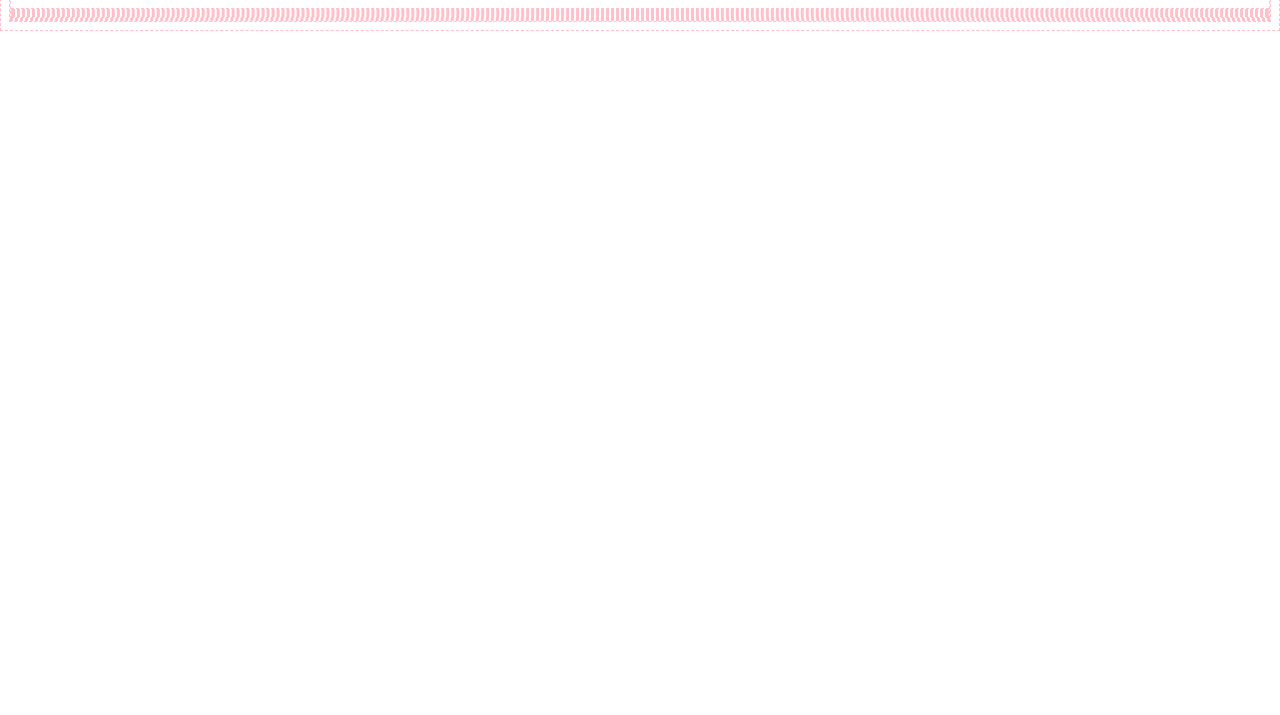
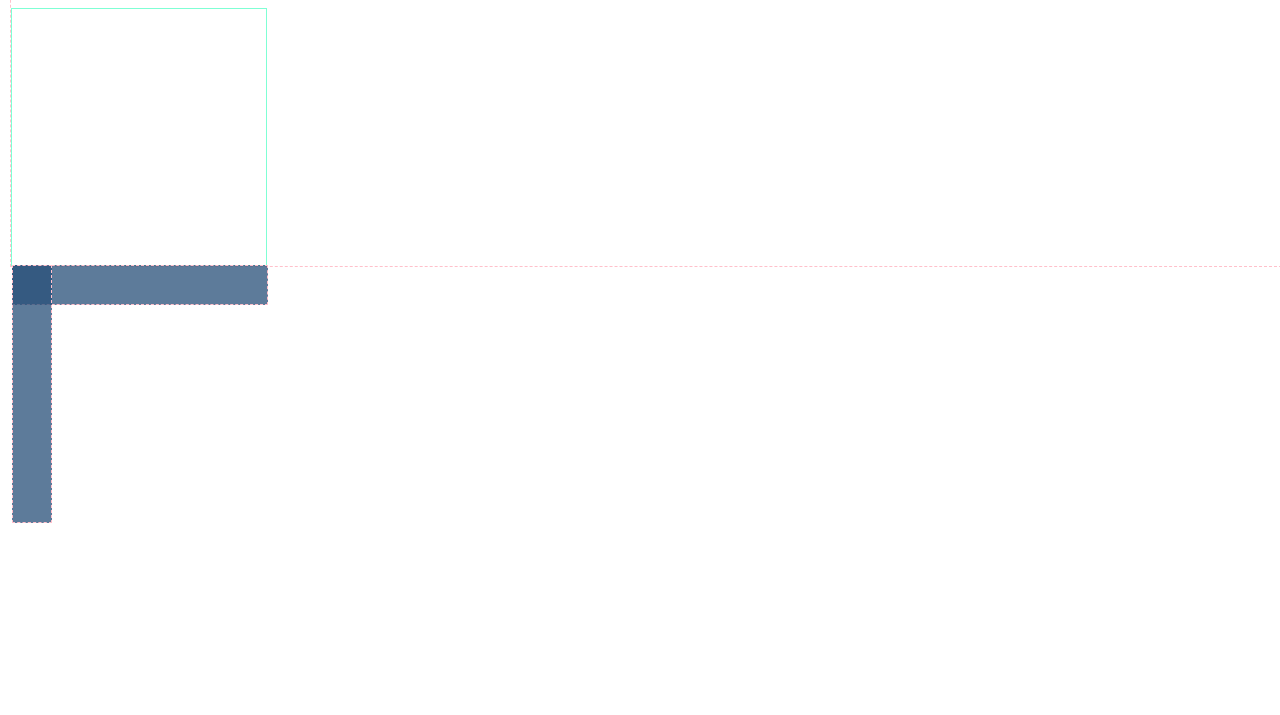
Before and after one commit to JimmyDeJesus/WEB-225-Class-Work, a plain HTML site: page landing.html in a window 1280 px wide. Shown: the part 85-800 px from the top of the page. Drawn offline with Linux system fonts and the light colour scheme.

Commit message:
building the logo

```diff
--- a/assets/css/landing.css
+++ b/assets/css/landing.css
@@ -1,3 +1,33 @@
 * {
   border: pink thin dashed;
 }
+
+  header{
+    position: fixed;
+    width: 100%;
+  }
+
+#logo{
+  position: relative;
+  -webkit-box-sizing: border-box;
+          box-sizing: border-box;
+  border: thin Aquamarine solid ;
+  width: 20%;
+  padding-top: 20%;
+}
+
+
+.logoBar{
+  position: absolute;
+  background-color: rgba(41, 80, 122, .5);
+}
+
+#logoBar001, #logoBar002{
+  width: 100%;
+  height: 15%;
+}
+
+#logoBar003, #logoBar004{
+  width: 15%;
+  height: 100%;
+}
```
